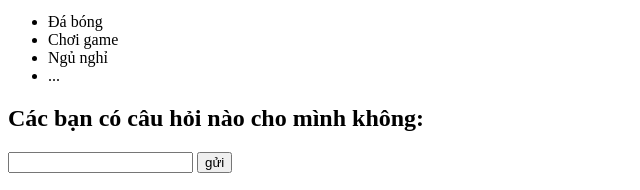
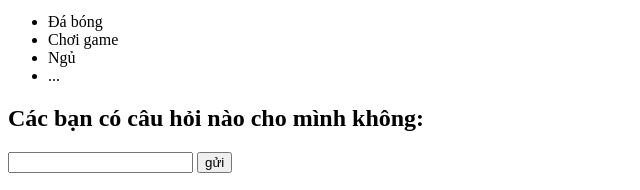
Before and after one commit to NgocDuong9/Html, a plain HTML site: page index.html in a window 1280 px wide. Shown: the part 458-648 px from the top of the page, 0-640 px from the left. Drawn offline with Linux system fonts and the light colour scheme.

Commit message:
Update index.html

```diff
--- a/index.html
+++ b/index.html
@@ -16,7 +16,7 @@
     <ul>
         <li>Đá bóng</li>
         <li>Chơi game</li>
-        <li>Ngủ nghỉ </li>
+        <li>Ngủ</li>
         <li>...</li>
     </ul>
 
```
